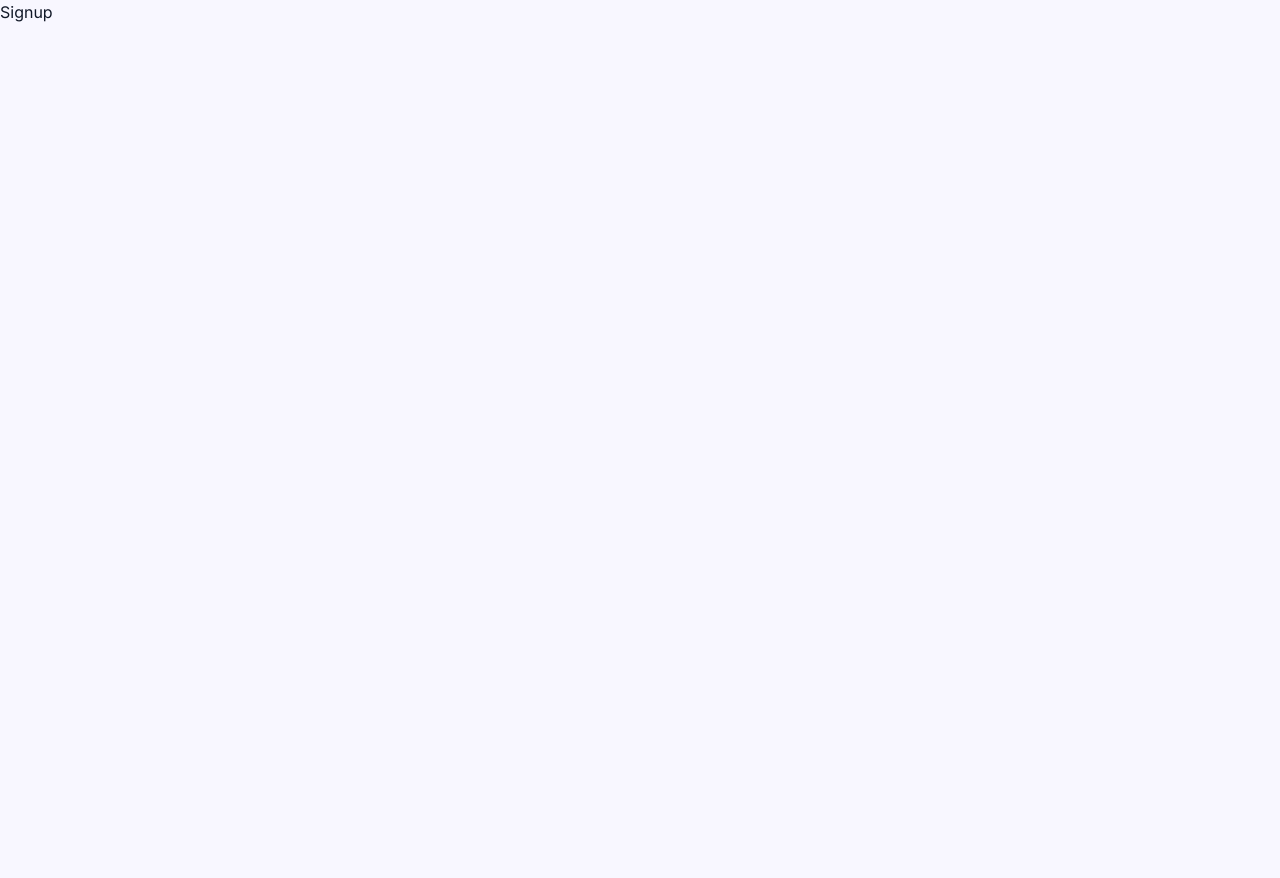
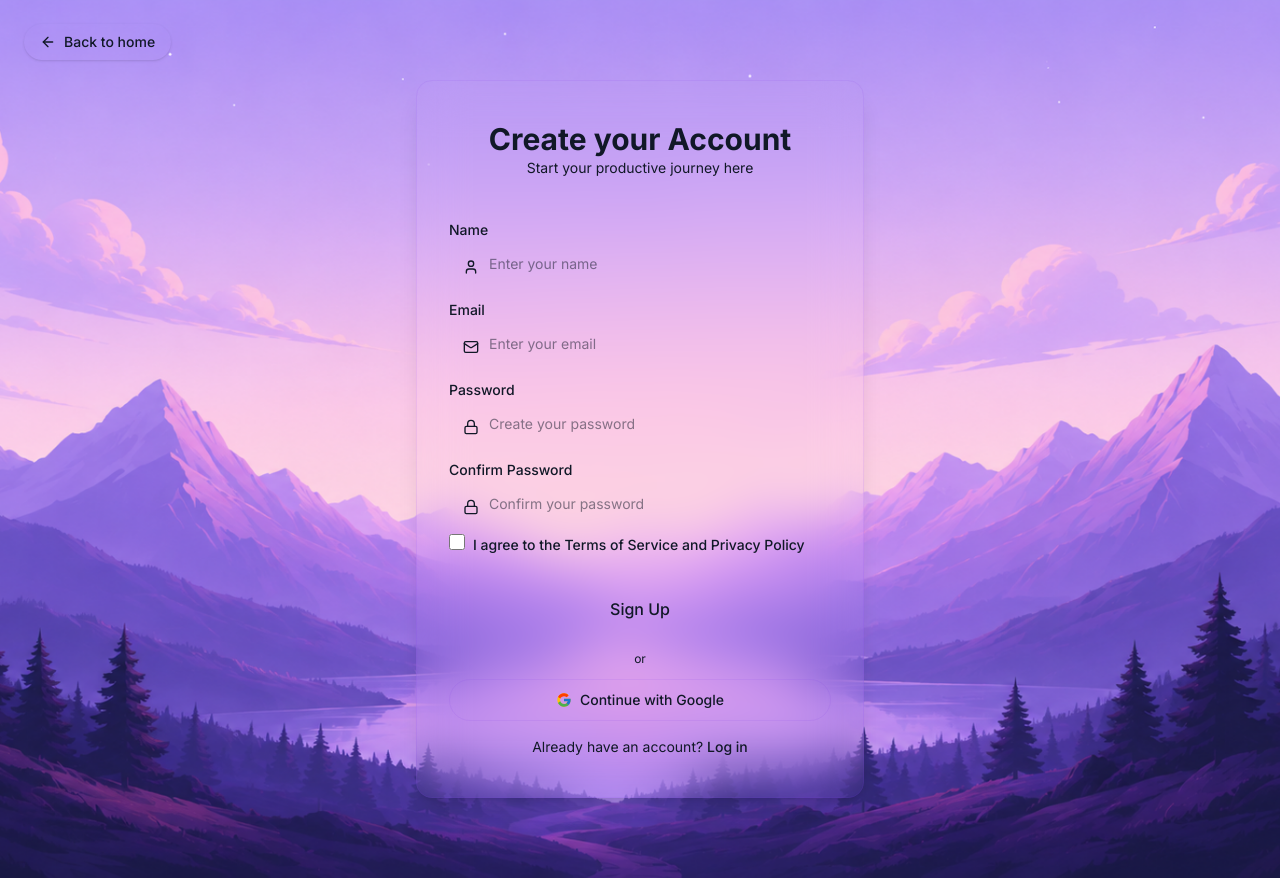
Before and after one commit to Aayushi262005/AI-manager, a React (Vite) app: page /signup in a window 1280 px wide. Before the commit the page ends 800 px from the top, so only its background shows below. Built offline with nearby package versions, Linux system fonts and the light colour scheme.

Commit message:
Signup page ui completed

```diff
--- a/src/pages/Login.jsx
+++ b/src/pages/Login.jsx
@@ -9,7 +9,7 @@ const Login = () => {
 
   return (
     <div
-      className=" w-full min-h-screen flex items-center justify-center bg-cover bg-center py-8"
+      className=" w-full min-h-screen flex items-center justify-center bg-cover bg-center py-20"
       style={{ backgroundImage: `url(${signupbg})` }}
     >
       <div className="mb-10">
--- a/src/pages/Signup.jsx
+++ b/src/pages/Signup.jsx
@@ -1,11 +1,130 @@
 import React from 'react'
 import { Link,useNavigate} from 'react-router-dom'
 import signupbg from '../assets/Signbg.png'
+import { Layers, Mail, Lock, Eye, EyeOff, ArrowLeft,User } from "lucide-react";
 
 const Signup = () => {
     const navigate= useNavigate();
   return (
-    <div>Signup</div>
+    <div className=" w-full min-h-screen flex items-center justify-center bg-cover bg-center py-20"
+      style={{ backgroundImage: `url(${signupbg})` }}
+      >
+      <div className="mb-10">
+        <Link to="/" className="absolute top-6 left-6 flex items-center gap-2 px-4 py-2 text-sm font-medium text-primary bg-secondary rounded-full hover:opacity-90 transition-opacity shadow-sm">
+          <ArrowLeft className="w-4 h-4" />
+            Back to home
+        </Link>
+      </div>
+      <div className="bg-card/60 backdrop-blur-xl border border-border rounded-2xl shadow-xl shadow-primary/10 p-8 w-full max-w-md mx-4 py-10">
+        <div className="text-center mb-6">
+          <h1 className="text-3xl font-bold text-foreground">
+            Create your Account
+          </h1>
+          <p className="text-sm text-muted-foreground leading-relaxed">
+             Start your productive journey here
+          </p>
+          <div className="w-14 h-1 bg-gradient-to-r from-primary to-chart-3 rounded-full mx-auto mt-3" />
+        </div>
+
+        <form>
+          <div>
+            <label htmlFor="Name" className="block text-sm font-medium text-foreground mt-1.5 text-left">
+              Name
+            </label>
+            <div className="relative">
+                <User className="absolute left-3.5 top-1/2 -translate-y-1/2 w-4 h-4 text-muted-foreground" />
+                <input
+                  id="Name"
+                  type="text"
+                  placeholder="Enter your name"
+                  className="w-full pl-10 px-4 py-2 mt-1.5 text-sm text-foreground bg-background rounded-md focus:outline-none focus:ring-2 focus:ring-primary focus:border-transparent mb-3"                    />
+             </div>
+          </div>
+          <div>
+            <label htmlFor="email" className="block text-sm font-medium text-foreground mt-1.5 text-left">
+              Email
+            </label>
+            <div className="relative">
+                <Mail className="absolute left-3.5 top-1/2 -translate-y-1/2 w-4 h-4 text-muted-foreground" />
+                <input
+                  id="email"
+                  type="email"
+                  placeholder="Enter your email"
+                  className="w-full pl-10 px-4 py-2 mt-1.5 text-sm text-foreground bg-background rounded-md focus:outline-none focus:ring-2 focus:ring-primary focus:border-transparent mb-3"                    />
+             </div>
+          </div>
+
+          <div>
+            <label htmlFor="password" className="block text-sm font-medium text-foreground mt-1.5 text-left">
+              Password
+            </label>
+            <div className="relative">
+              <Lock className="absolute left-3.5 top-1/2 -translate-y-1/2 w-4 h-4 text-muted-foreground" />
+              <input
+                id="password"
+                type="password"
+                placeholder="Create your password"
+                className="w-full pl-10 px-4 py-2 mt-1.5 text-sm text-foreground bg-background rounded-md focus:outline-none focus:ring-2 focus:ring-primary focus:border-transparent mb-3"
+              />
+            </div>
+          </div>
+          <div>
+            <label htmlFor="confirmPassword" className="block text-sm font-medium text-foreground mt-1.5 text-left">
+              Confirm Password
+            </label>
+            <div className="relative">
+              <Lock className="absolute left-3.5 top-1/2 -translate-y-1/2 w-4 h-4 text-muted-foreground" />
+              <input
+                id="confirmPassword"
+                type="password"
+                placeholder="Confirm your password"
+                className="w-full pl-10 px-4 py-2 mt-1.5 text-sm text-foreground bg-background rounded-md focus:outline-none focus:ring-2 focus:ring-primary focus:border-transparent mb-3"
+              />
+            </div>
+          </div>
+
+          <div className="flex justify-between">
+            <label className="text-sm text-muted-foreground cursor-pointer select-none">
+              <input type="checkbox" className="w-4 h-4 rounded accent-primary mr-2 " />
+              I agree to the <a href="#" className="text-primary hover:underline">Terms of Service</a> and <a href="#" className="text-primary hover:underline">Privacy Policy</a>
+            </label>
+          </div>
+
+          <button
+            type="submit"
+            className="w-full mt-8 mb-2 items-center gap-2 px-4 py-2.5 text-base font-medium text-primary-foreground bg-primary rounded-md hover:opacity-90"
+          >
+            Sign Up
+          </button>
+        </form>
+
+        <div className="flex items-center gap-3 my-3">
+        <div className="h-px flex-1 bg-border" />
+        <span className="text-xs text-muted-foreground">or</span>
+        <div className="h-px flex-1 bg-border" />
+        </div>
+
+        <button
+          type="button"
+          className="w-full flex items-center justify-center gap-2 py-2.5 rounded-full bg-secondary text-secondary-foreground text-sm font-medium border border-border hover:opacity-90 hover:bg-secondary/80 transition-opacity"
+        >
+          <svg width="16" height="16" viewBox="0 0 48 48">
+          <path fill="#FFC107" d="M43.6 20.5H42V20H24v8h11.3c-1.6 4.6-6 8-11.3 8-6.6 0-12-5.4-12-12s5.4-12 12-12c3.1 0 5.9 1.2 8 3.1l5.7-5.7C34.6 6.1 29.6 4 24 4 12.9 4 4 12.9 4 24s8.9 20 20 20 20-8.9 20-20c0-1.3-.1-2.7-.4-3.5z"/>
+          <path fill="#FF3D00" d="M6.3 14.7l6.6 4.8C14.7 16 18.9 13 24 13c3.1 0 5.9 1.2 8 3.1l5.7-5.7C34.6 6.1 29.6 4 24 4c-7.7 0-14.3 4.3-17.7 10.7z"/>
+          <path fill="#4CAF50" d="M24 44c5.5 0 10.4-1.9 14.3-5.1l-6.6-5.4C29.7 35.4 27 36 24 36c-5.3 0-9.7-3.4-11.3-8.1l-6.6 5.1C9.6 39.7 16.2 44 24 44z"/>
+          <path fill="#1976D2" d="M43.6 20.5H42V20H24v8h11.3c-.8 2.3-2.3 4.3-4.2 5.7l6.6 5.4C40.9 36.9 44 31 44 24c0-1.3-.1-2.7-.4-3.5z"/>
+          </svg>
+          Continue with Google
+        </button>
+
+        <p className="text-center text-sm text-muted-foreground mt-4">
+          Already have an account?{" "}
+          <Link to="/login" className="text-primary font-medium hover:underline">
+            Log in
+          </Link>
+        </p>
+      </div>
+    </div>
   )
 }
 
```
